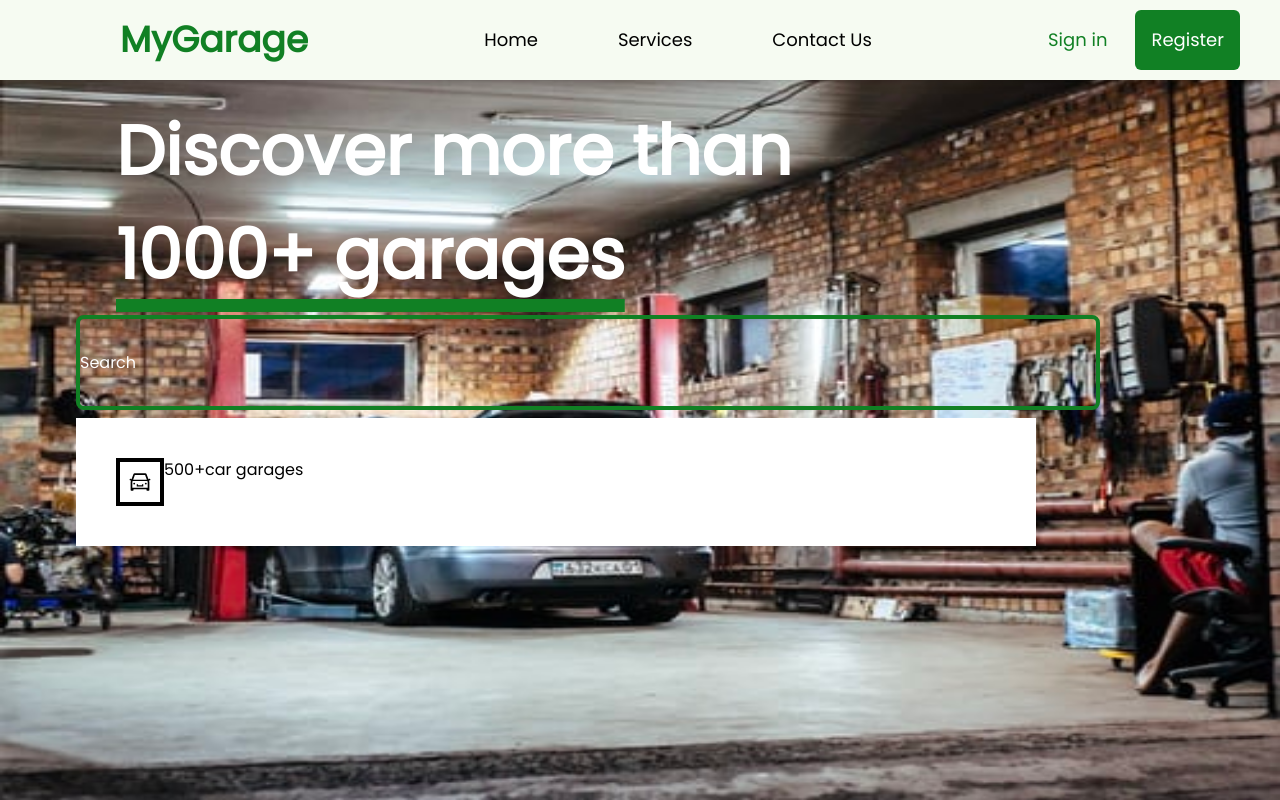
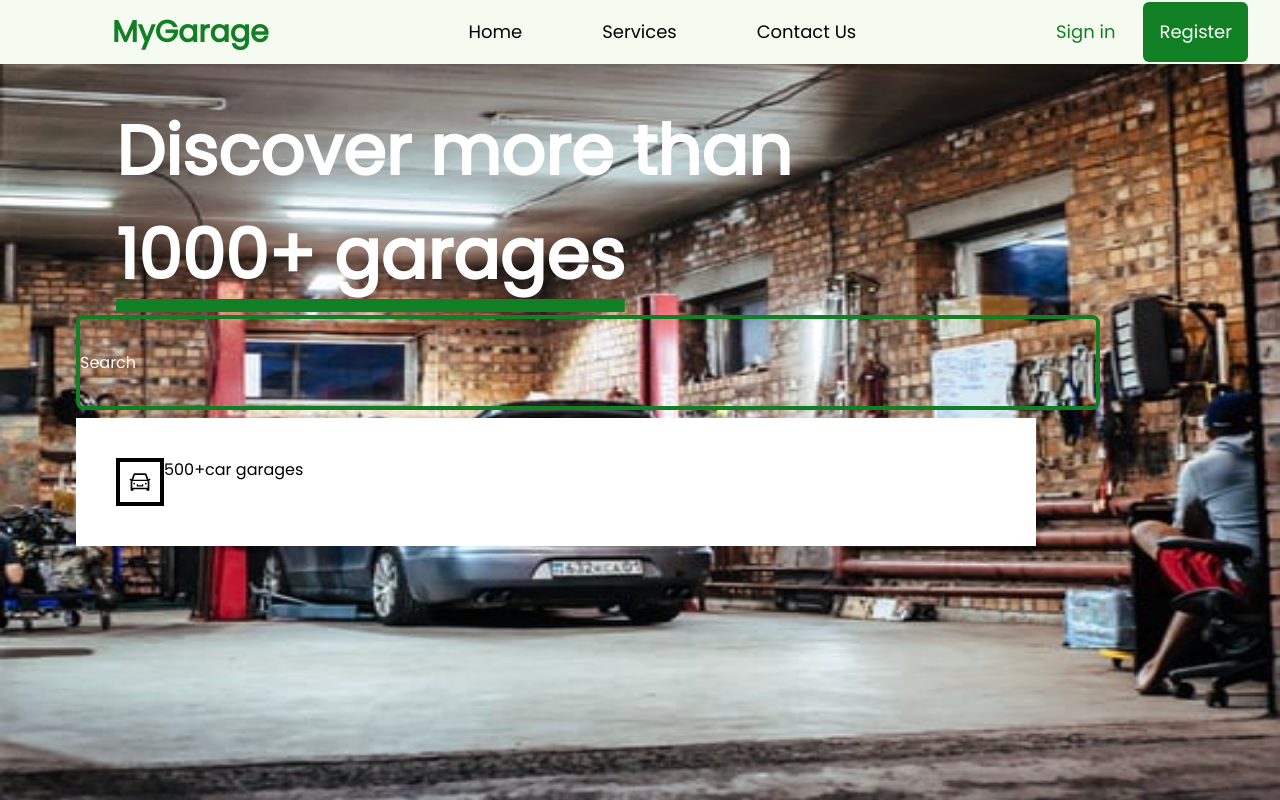
Before and after one commit to mog-rn/eGarage, a Next.js app in the folder web-client/: page / in a window 1280 px wide. Built offline with nearby package versions, Linux system fonts and the light colour scheme.

Commit message:
finished with navbar

```diff
--- a/web-client/components/reusables/NavBar.jsx
+++ b/web-client/components/reusables/NavBar.jsx
@@ -3,10 +3,10 @@ import React from "react";
 
 const NavBar = () => {
   return (
-    <div className="fixed z-50  flex items-center justify-between h-16 w-full shadow-md p-10 bg-[#F6FBF2]">
+    <div className="fixed z-50  flex items-center justify-between p-8 h-6 w-full shadow-md  bg-[#F6FBF2]">
       {/* logo */}
       <div className="ml-20">
-        <h1 className="text-4xl text-[#118024] font-bold">
+        <h1 className="text-3xl text-[#118024] font-bold">
             <Link href="/">MyGarage</Link>
         </h1>
       </div>
```
